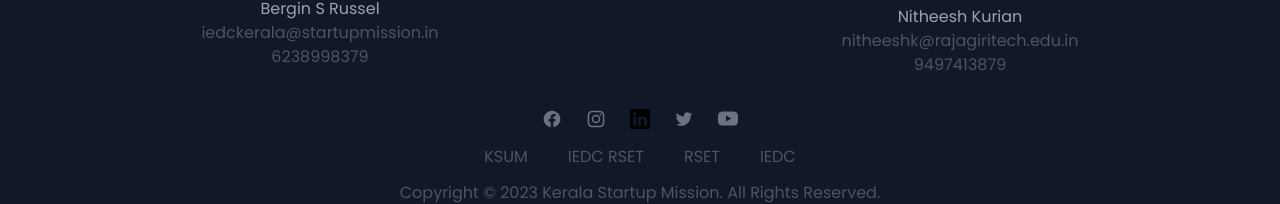
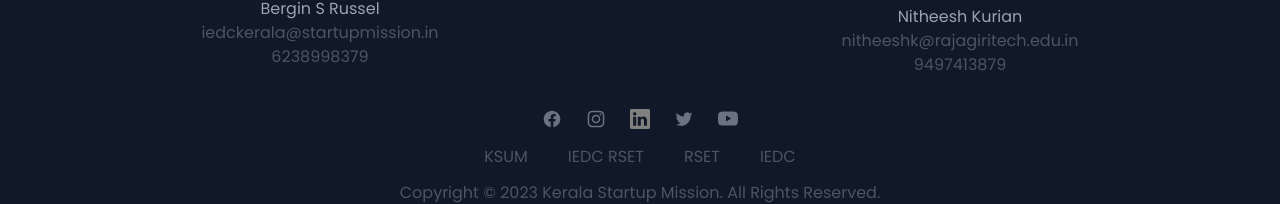
Before and after one commit to Abhinav-22/Summit-Website, a React (Create React App) app in the folder website-summit/: page / in a window 1280 px wide. Shown: the part 3203-3407 px from the top of the page. Built offline with nearby package versions, Linux system fonts and the light colour scheme; a web font is replaced by a local one.

Commit message:
linkedin to light bg

```diff
--- a/website-summit/src/Homepage.js
+++ b/website-summit/src/Homepage.js
@@ -521,10 +521,11 @@
             </a>
             <a href="https://www.linkedin.com/company/rset-iedc/">
               <svg
-                xmlns="http://www.w3.org/2000/svg"
+                // xmlns="http://www.w3.org/2000/svg"
+                src="url(`https://www.svgrepo.com/show/922/linkedin.svg`)"
                 width="20"
                 height="20"
-                fill="currentColor"
+                fill="gray"
                 class="bi bi-linkedin"
                 viewBox="0 0 16 16"
               >
```
